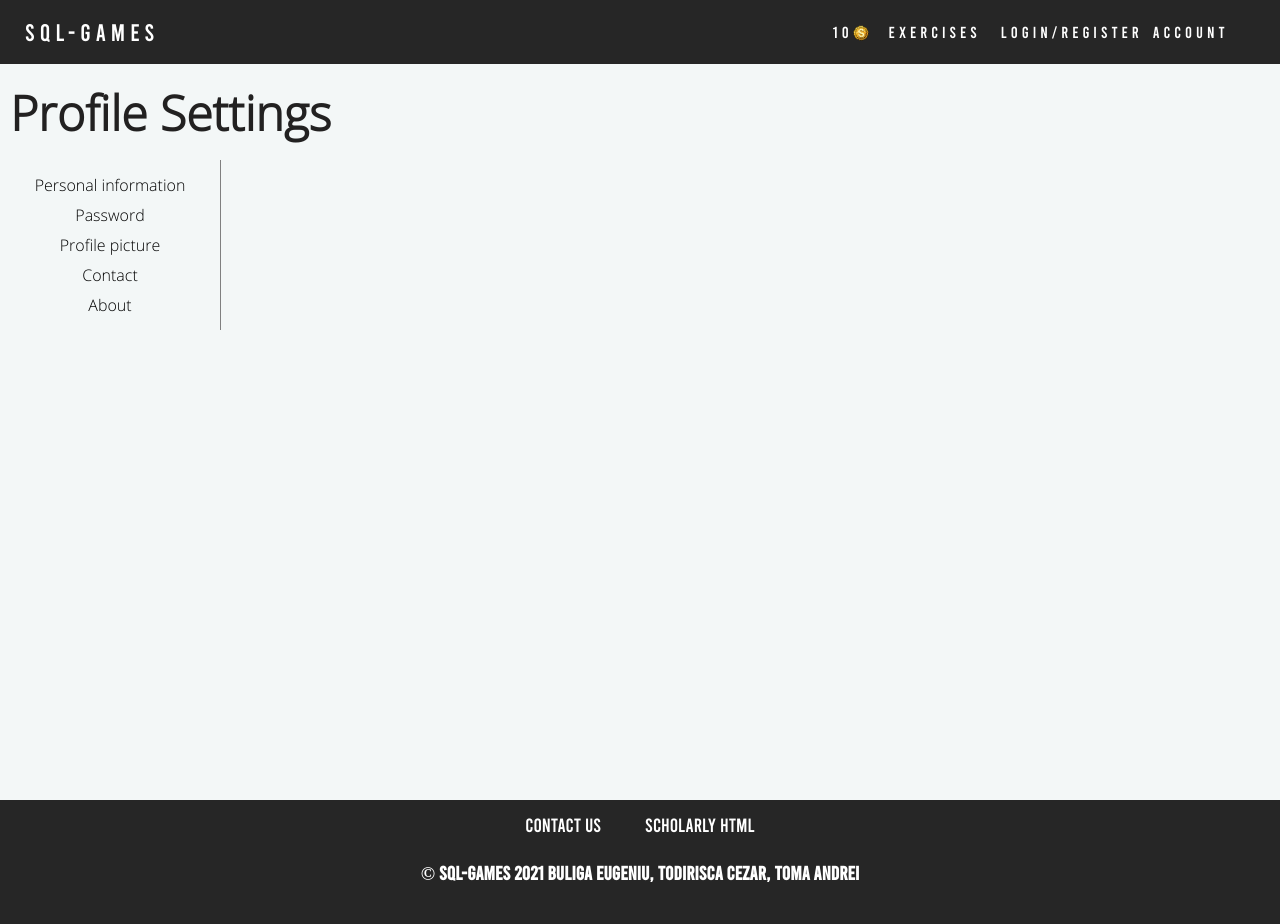
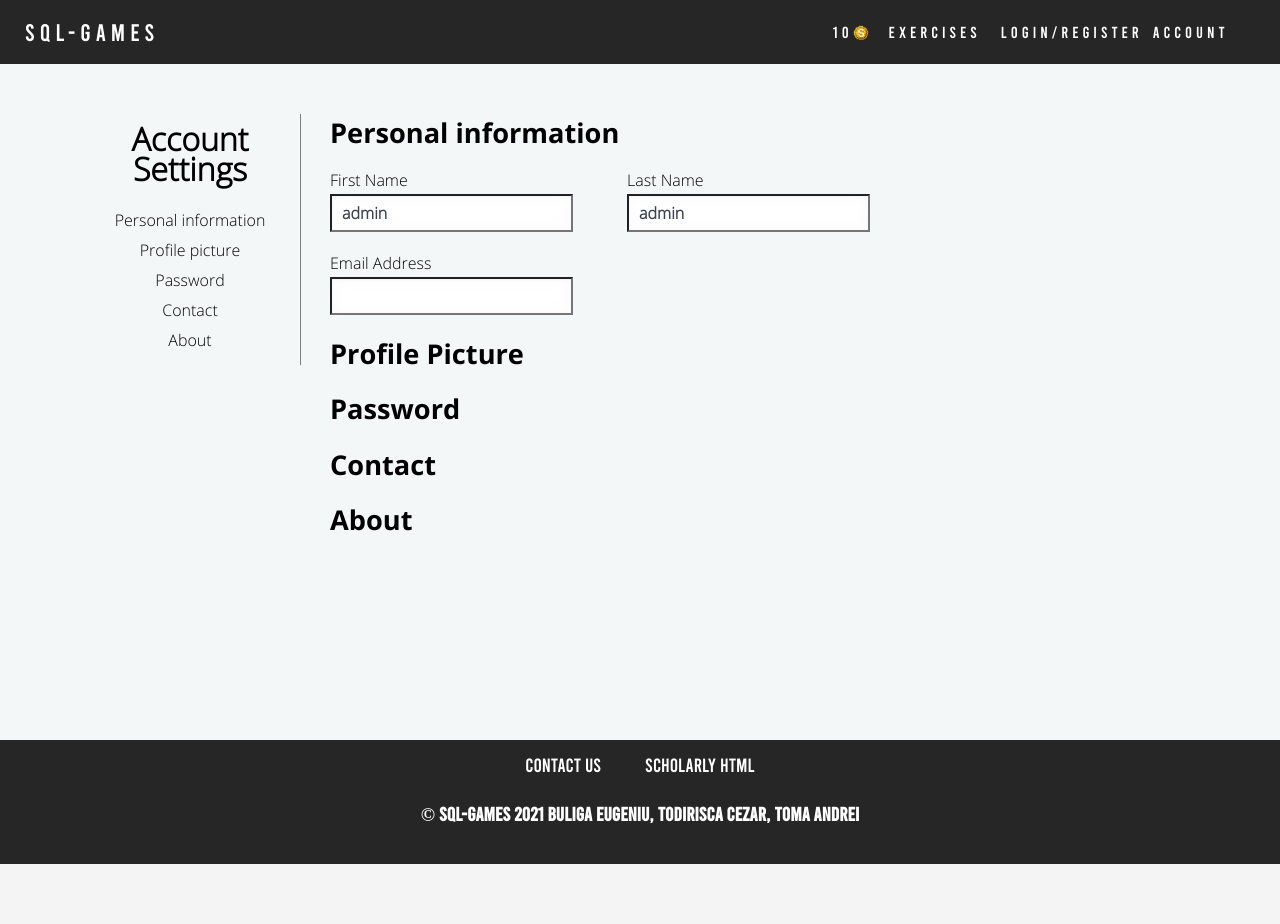
Before and after one commit to Ca3zsar/SQL-Games, a PHP site: page /profile_settings.html in a window 1280 px wide. After the commit the page ends 864 px from the top, so only its background shows below. Run offline with PHP 8.4, Linux system fonts and the light colour scheme.

Commit message:
started work on profile settings

```diff
--- a/front-end/exercise.html
+++ b/front-end/exercise.html
@@ -2,7 +2,7 @@
 <html lang="ro">
 
 <head>
-  <title>SQL-Games</title>
+  <title>SQL-Games Exercise</title>
 
   <meta name="viewport" content="width=device-width, initial-scale=1.0" />
   <meta http-equiv="X-UA-Compatible" content="IE=edge" />
@@ -71,7 +71,7 @@
       <div class="exercise-status"></div>
 
     </div>
-    <section class="editor-wrapper">
+    <div class="editor-wrapper">
       <div class="editor-holder">
         <ul class="toolbar">
           <li>
@@ -92,7 +92,7 @@
         <button class="reset-button">Reset Content</button>
         <button class="submit-button">Submit Answer</button>
       </div>
-      </section>
+      </div>
 
     <footer class="footer-bar">
       <a href="#">Contact us</a>
--- a/front-end/login_register.html
+++ b/front-end/login_register.html
@@ -2,7 +2,7 @@
 <html lang="ro">
 
 <head>
-    <title> SQL-Games</title>
+    <title> SQL-Games Login/Register</title>
 
     <meta name="viewport" content="width=device-width, initial-scale=1.0">
     <meta http-equiv="X-UA-Compatible" content="IE=edge">
--- a/front-end/profile_settings.html
+++ b/front-end/profile_settings.html
@@ -10,7 +10,7 @@
     <link rel="stylesheet" href="styles/navbar.css" />
     <link rel="stylesheet" href="styles/footer.css" />
     <script src="scripts/navFunctions.js"></script>
-    <title>Document</title>
+    <title>Profile Settings</title>
 </head>
 
 <body>
@@ -22,8 +22,7 @@
         </div>
         <nav class="right-nav">
             <a class="coins">10<img src="resources/coin.png" class="coin-img" alt="sqliezi" /></a>
-            <a class="coins-collapsed">Coins : 10<img src="resources/coin.png" class="coin-img"
-                    alt="sqliezi" /></a>
+            <a class="coins-collapsed">Coins : 10<img src="resources/coin.png" class="coin-img" alt="sqliezi" /></a>
             <a href="shop.html">Exercises</a>
             <a href="login_register.html">Login/Register</a>
             <div class="dropdown">
@@ -44,26 +43,62 @@
     </header>
 
     <div class="content-area" id="content-id">
-        <div class="wrapper">
-            <div class="settings-title">
-                Profile Settings
-            </div>
-            <div class="profile-settings-div">
+        <div class="settings-area">
+            <div class="settings-nav">
+                <h1 class="account-settings">Account Settings</h1>
                 <div>Personal information</div>
+                <div>Profile picture</div>
                 <div>Password</div>
-                <div>Profile picture</div>
                 <div>Contact</div>
                 <div>About</div>
             </div>
+            <div class="settings">
+                <div class="personal-info">
+                    <h1 class="section-header">Personal information</h1>
+                    <div class="information">
+                        <form class="name-info">
+                            <div class="first-name-div">
+                                <label for="first-name-input" class="first-name-label settings-label">First Name</label>
+                                <input class="first-name-input settings-input" name="first-name-input" value="admin">
+                            </div>
+                            <div class="last-name-div">
+                                <label for="last-name-input" class="last-name-label settings-label">Last Name</label>
+                                <input class="last-name-input settings-input" name="last-name-input" value="admin">
+                            </div>
+                        </form>
+                        <form class="email-info">
+                            <div class="email-div">
+                                <label for="email-input" class="email-label settings-label">Email Address</label>
+                                <input class="email-input" name="email-input" type="email">
+                            </div>
+                        </form>
+                    </div>
+                </div>
+                <div class="profile-picture">
+                    <h1 class="section-header">Profile Picture</h1>
+                </div>
+                <div class="password-div">
+                    <h1 class="section-header">Password</h1>
+                </div>
+                <div class="contact-div">
+                    <h1 class="section-header">Contact</h1>
+                </div>
+                <div class="about-div">
+                    <h1 class="section-header">About</h1>
+                </div>
+            </div>
         </div>
 
+
+        <footer class="footer-bar">
+            <a href="#">Contact us</a>
+            <a href="scholarlyhtml.html">Scholarly HTML</a>
+            <h4>© SQL-GAMES 2021 Buliga Eugeniu, Todirisca Cezar, Toma Andrei</h4>
+        </footer>
     </div>
 
-    <footer class="footer-bar">
-        <a href="#">Contact us</a>
-        <a href="scholarlyhtml.html">Scholarly HTML</a>
-        <h4>© SQL-GAMES 2021 Buliga Eugeniu, Todirisca Cezar, Toma Andrei</h4>
-    </footer>
+
+    <script src="scripts/profile_settings.js"></script>
 </body>
 
 </html>
--- /dev/null
+++ b/front-end/scripts/profile_settings.js
@@ -0,0 +1,14 @@
+var navbar = document.querySelector("header");
+var heightValue = window.getComputedStyle(navbar).height;
+document.getElementsByClassName("content-area")[0].style.top = heightValue;
+
+function modifyDimensions(condition)
+{
+    var navbar = document.querySelector("header")
+    var navHeight = navbar.offsetHeight;
+    document.getElementsByClassName("content-area")[0].style.top=navHeight+"px";
+}
+
+var condition = window.matchMedia("(max-width:800px)");
+modifyDimensions(condition);
+condition.addEventListener("change",modifyDimensions);
--- a/front-end/styles/profile_settings.css
+++ b/front-end/styles/profile_settings.css
@@ -28,47 +28,124 @@ body {
 	overflow: hidden;
 }
 
-.profile-settings-div {
+.settings-nav {
 	float: left;
 	padding: 10px;
 	line-height: 30px;
 	font-family: open-sans-light;
 	border-right: 1px solid gray;
 	width: 200px;
+	position: fixed;
 }
 
-.profile-settings-div div {
+.settings-nav div {
 	width: 100%;
 }
 
-.profile-settings-div div:hover {
+.settings-nav div:hover {
 	background: rgb(21, 21, 21);
 	background: linear-gradient( 90deg, rgba(70, 69, 69, 0.964) 0%, rgba(129, 129, 129, 0.902) 50%, rgba(192, 191, 191, 0.757) 100%);
 }
 
-.settings-title {
-	margin-top: 80px;
-	padding-left: 10px;
+.settings-area{
+	width:100%;
+	margin:80px;
+	margin-top:50px;
+	display:flex;
+}
+
+.account-settings{
+	margin-top:0;
+	user-select: none;
+}
+
+.settings{
+	position: absolute;
+	margin-left:250px;
+	text-align: left;
+}
+
+.settings h1:first-child{
+	margin-top:0;
+}
+
+.section-header{
+	font-family:open-sans-bold;
+	font-weight:lighter;
+	font-size:1.7em;
+}
+
+.settings-label{
 	font-family: open-sans-light;
-	font-size: 3em;
+}
+
+.settings{
+	width:calc(100% - 200px);
+}
+
+.personal-info{
+	width:50%;
+}
+
+.information{
+	width:100%;
+}
+
+.name-info, .email-info{
+	display:flex;
+	width:100%;
+	justify-content: space-between;
+
+	margin-bottom:20px;
+}
+
+.name-info label, .email-info label{
+	margin-bottom:3px;
+}
+
+.name-info input, .email-info input{
+	font-family: open-sans-light;
 	font-weight: 600;
-	color: #222121;
-	margin-bottom: 15px;
-	width: fit-content;
-	width: -moz-fit-content;
+	line-height: 1.5em;
+	font-size:1em;
+
+	padding:5px;
+	padding-left:10px;
+
+	color:#39424e;
+
+	box-shadow: inset 0 1px 2px rgba(151,159,175,0.1),inset 0 1px 15px rgba(151,159,175,0.05);
+}
+
+
+.first-name-div , .last-name-div, .email-div{
+	display: flex;
+	flex-direction: column;
+	width:45%;
 }
 
 @media(max-width:810px) {
+	.settings-area{
+		margin:0;
+		flex-direction: column;
+	}
+
+	.settings{
+		margin-top:120px;
+		margin-left:20px;
+	}
+
 	.settings-title {
 		font-size: 2em;
 	}
-	.profile-settings-div {
+	.settings-nav {
 		width: 95vw;
 		overflow: auto;
 		white-space: nowrap;
 		border-bottom: 2px solid rgba(74, 74, 90, 0.5);
+		border-right:0;
 	}
-	.profile-settings-div div {
+	.settings-nav div {
 		display: inline-block;
 		width: fit-content;
 		width: -moz-fit-content;
@@ -88,17 +165,17 @@ body {
 	::-webkit-scrollbar-thumb:hover {
 		background: #555;
 	}
-	.profile-settings-div {
+	.settings-nav {
 		scrollbar-width: thin;
 		scrollbar-color: gray;
 	}
-	.profile-settings-div:-webkit-scrollbar {
+	.settings-nav:-webkit-scrollbar {
 		width: 11px;
 	}
-	.profile-settings-div:-webkit-scrollbar-track {
+	.settings-nav:-webkit-scrollbar-track {
 		background: transparent;
 	}
-	.profile-settings-div:-webkit-scrollbar-thumb {
+	.settings-nav:-webkit-scrollbar-thumb {
 		background-color: gray;
 		border-radius: 6px;
 		border: 3px solid transparent;
```
Also changed, not shown: front-end/shop.html (+14 -13 lines), front-end/styles/shop.css (+7 -0 lines).
